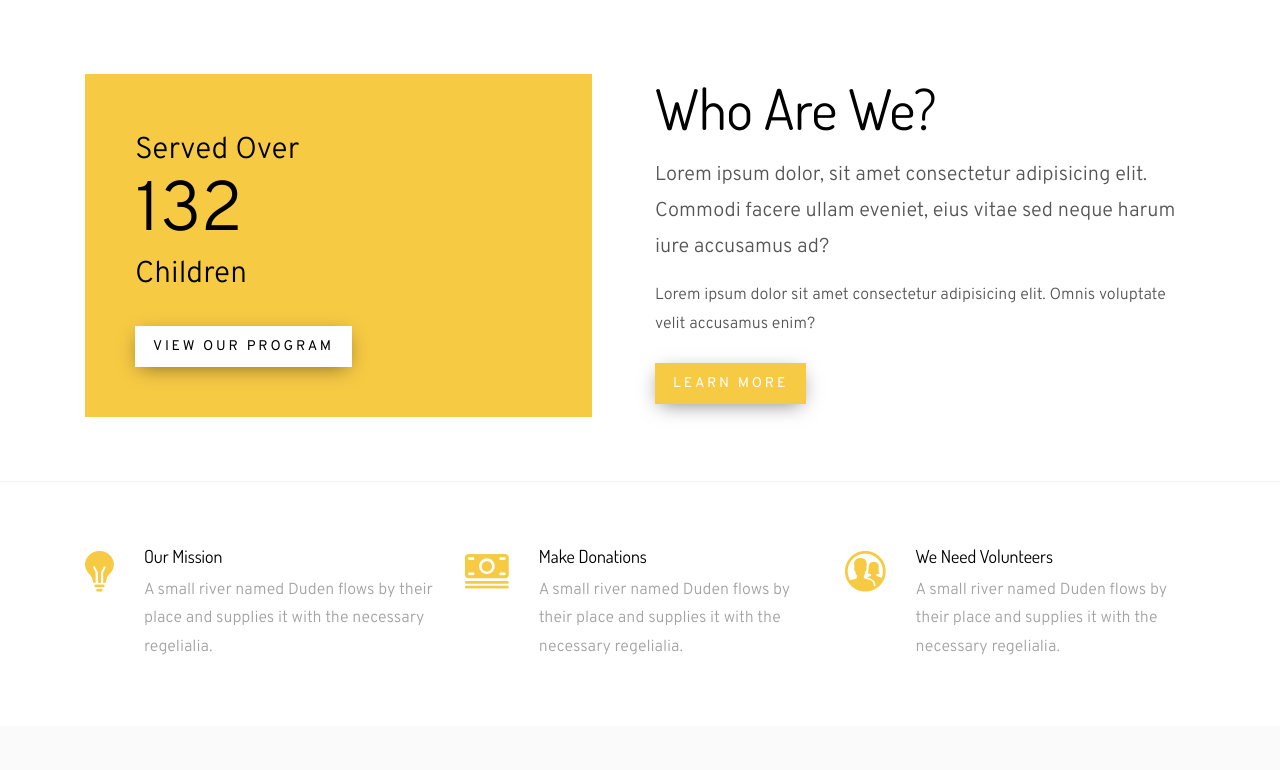
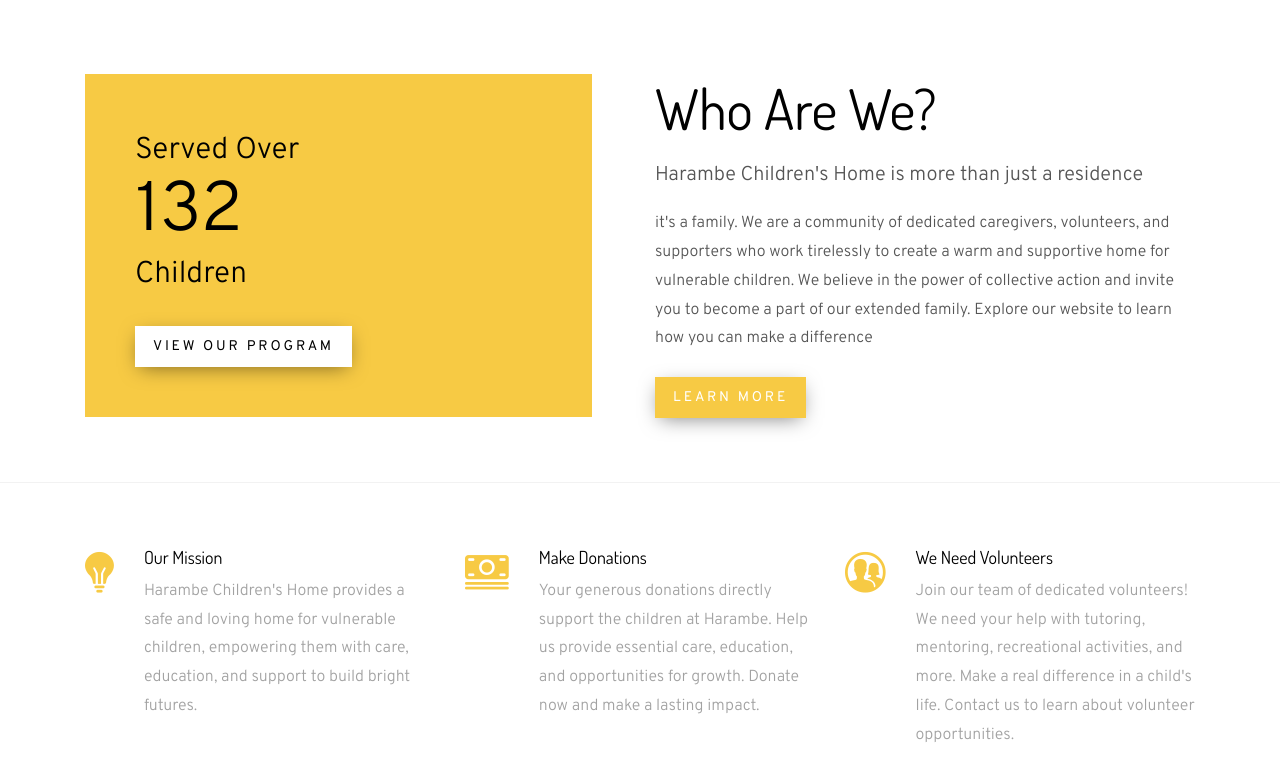
Before and after one commit to Harambeechildrens/ChidrensHome, a Django app: page / in a window 1280 px wide. Shown: the part 72-842 px from the top of the page. Run offline with Django 5.2, Linux system fonts and the light colour scheme; some libraries are stand-ins or nearby versions; some web fonts are replaced.

Commit message:
Added New things in index.html

```diff
--- a/harambe_home/main_app/templates/index.html
+++ b/harambe_home/main_app/templates/index.html
@@ -17,8 +17,8 @@
         </div>
         <div class="col-md-6 welcome-text">
           <h2 class="display-4 mb-3">Who Are We?</h2>
-          <p class="lead">Lorem ipsum dolor, sit amet consectetur adipisicing elit. Commodi facere ullam eveniet, eius vitae sed neque harum iure accusamus ad?</p>
-          <p class="mb-4">Lorem ipsum dolor sit amet consectetur adipisicing elit. Omnis voluptate velit accusamus enim? </p>
+          <p class="lead">Harambe Children's Home is more than just a residence</p>
+          <p class="mb-4"> it's a family. We are a community of dedicated caregivers, volunteers, and supporters who work tirelessly to create a warm and supportive home for vulnerable children. We believe in the power of collective action and invite you to become a part of our extended family. Explore our website to learn how you can make a difference</p>
           <p class="mb-0"><a href="#" class="btn btn-primary px-3 py-2">Learn More</a></p>
         </div>
       </div>
@@ -34,7 +34,7 @@
             <div class="icon"><span class="ion-ios-bulb"></span></div>
             <div class="media-body">
               <h3 class="heading">Our Mission</h3>
-              <p>A small river named Duden flows by their place and supplies it with the necessary regelialia.</p>
+              <p>Harambe Children's Home provides a safe and loving home for vulnerable children, empowering them with care, education, and support to build bright futures.</p>
 
             </div>
           </div>
@@ -45,7 +45,7 @@
             <div class="icon"><span class="ion-ios-cash"></span></div>
             <div class="media-body">
               <h3 class="heading">Make Donations</h3>
-              <p>A small river named Duden flows by their place and supplies it with the necessary regelialia.</p>
+              <p>Your generous donations directly support the children at Harambe. Help us provide essential care, education, and opportunities for growth. Donate now and make a lasting impact.</p>
 
             </div>
           </div>
@@ -56,7 +56,7 @@
             <div class="icon"><span class="ion-ios-contacts"></span></div>
             <div class="media-body">
               <h3 class="heading">We Need Volunteers</h3>
-              <p>A small river named Duden flows by their place and supplies it with the necessary regelialia.</p>
+              <p>Join our team of dedicated volunteers! We need your help with tutoring, mentoring, recreational activities, and more. Make a real difference in a child's life. Contact us to learn about volunteer opportunities.</p>
 
             </div>
           </div>
```
